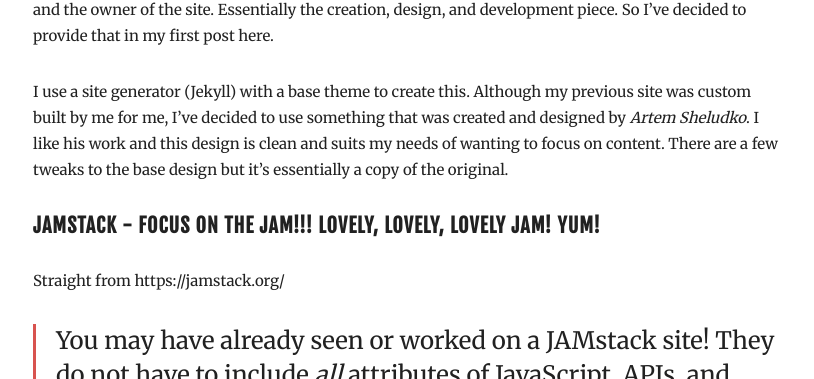
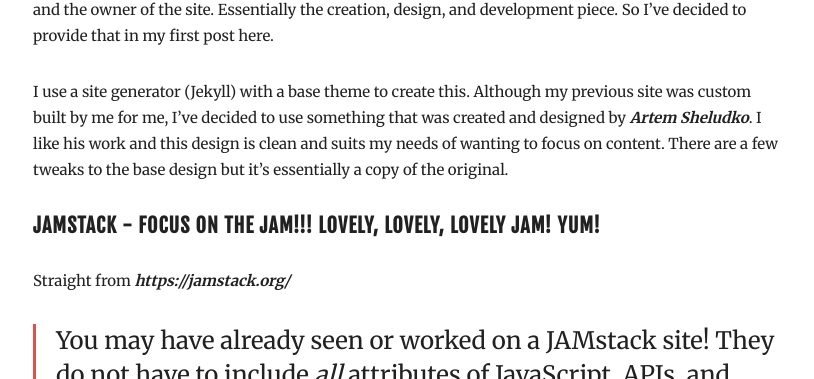
Before and after one commit to jawai/smiling-strawberry, a Jekyll site: the page built from _posts/2020-01-01-website-2-0-refresh-for-2020.md, in a window 1280 px wide. Shown: the part 1096-1475 px from the top of the page, without its empty margins (232-1046 px from the left). Built offline with Jekyll 4.4.1, drawn with Linux system fonts in a browser that asks for light colours; nearby versions of some CDN libraries; comment, search, counter and statistics services are not loaded.

Commit message:
Update from Forestry.io jawai updated _posts/2020-01-01-website-2-0-refresh-for-2020.md

```diff
--- a/_posts/2020-01-01-website-2-0-refresh-for-2020.md
+++ b/_posts/2020-01-01-website-2-0-refresh-for-2020.md
@@ -12,11 +12,11 @@ The first post to any blog is always the trickiest as I find it sets the tone fo
 
 A lot of times, when I visit a person's website or blog, I like to think about what stack or technology it's built on. In addition, I wonder about the design, whether it's created by the same author of the articles and the owner of the site. Essentially the creation, design, and development piece. So I've decided to provide that in my first post here.
 
-I use a site generator (Jekyll) with a base theme to create this. Although my previous site was custom built by me for me, I've decided to use something that was created and designed by [_Artem Sheludko_](http://artemsheludko.com/ "Artem Shelduko website"). I like his work and this design is clean and suits my needs of wanting to focus on content. There are a few tweaks to the base design but it's essentially a copy of the original.
+I use a site generator (Jekyll) with a base theme to create this. Although my previous site was custom built by me for me, I've decided to use something that was created and designed by [**_Artem Sheludko_**](http://artemsheludko.com/ "Artem Shelduko website"). I like his work and this design is clean and suits my needs of wanting to focus on content. There are a few tweaks to the base design but it's essentially a copy of the original.
 
 #### JAMstack - Focus on the JAM!!! Lovely, lovely, lovely JAM! YUM!
 
-Straight from [https://jamstack.org/](https://jamstack.org/ "https://jamstack.org/")
+Straight from [**_https://jamstack.org/_**](https://jamstack.org/ "https://jamstack.org/")
 
 > You may have already seen or worked on a JAMstack site! They do not have to include _all_ attributes of JavaScript, APIs, and Markup. They might be built using by hand, or with Jekyll, Hugo, Nuxt, Next, Gatsby, or another \[static site generator\] [https://www.staticgen.com/]( "Website 2.0 - refresh"))...
 >
```
